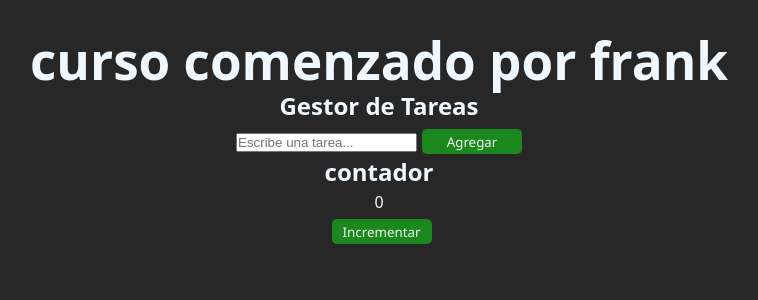
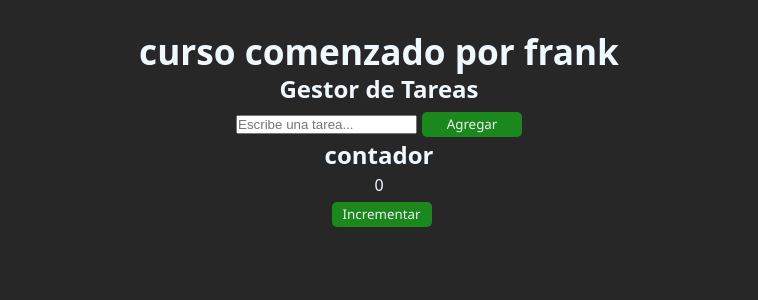
Before and after one commit to franciscojcc007/react_curso, a React (Vite) app in the folder MAGIA-REACT/: page / in a window 1280 px wide. Shown: the top 300 px of the page, without its empty margins (261-1019 px from the left). Built offline with nearby package versions, Linux system fonts and the light colour scheme.

Commit message:
se ajusta el tamaño de fuente del encabezado h1 en el componente Presentation para mejorar la legibilidad

```diff
--- a/MAGIA-REACT/src/components/presentations/presentation.css
+++ b/MAGIA-REACT/src/components/presentations/presentation.css
@@ -1,4 +1,4 @@
 h1 {
-  font-size: 3.2em;
+  font-size: 2.2em;
   line-height: 1.1;
 }
```
